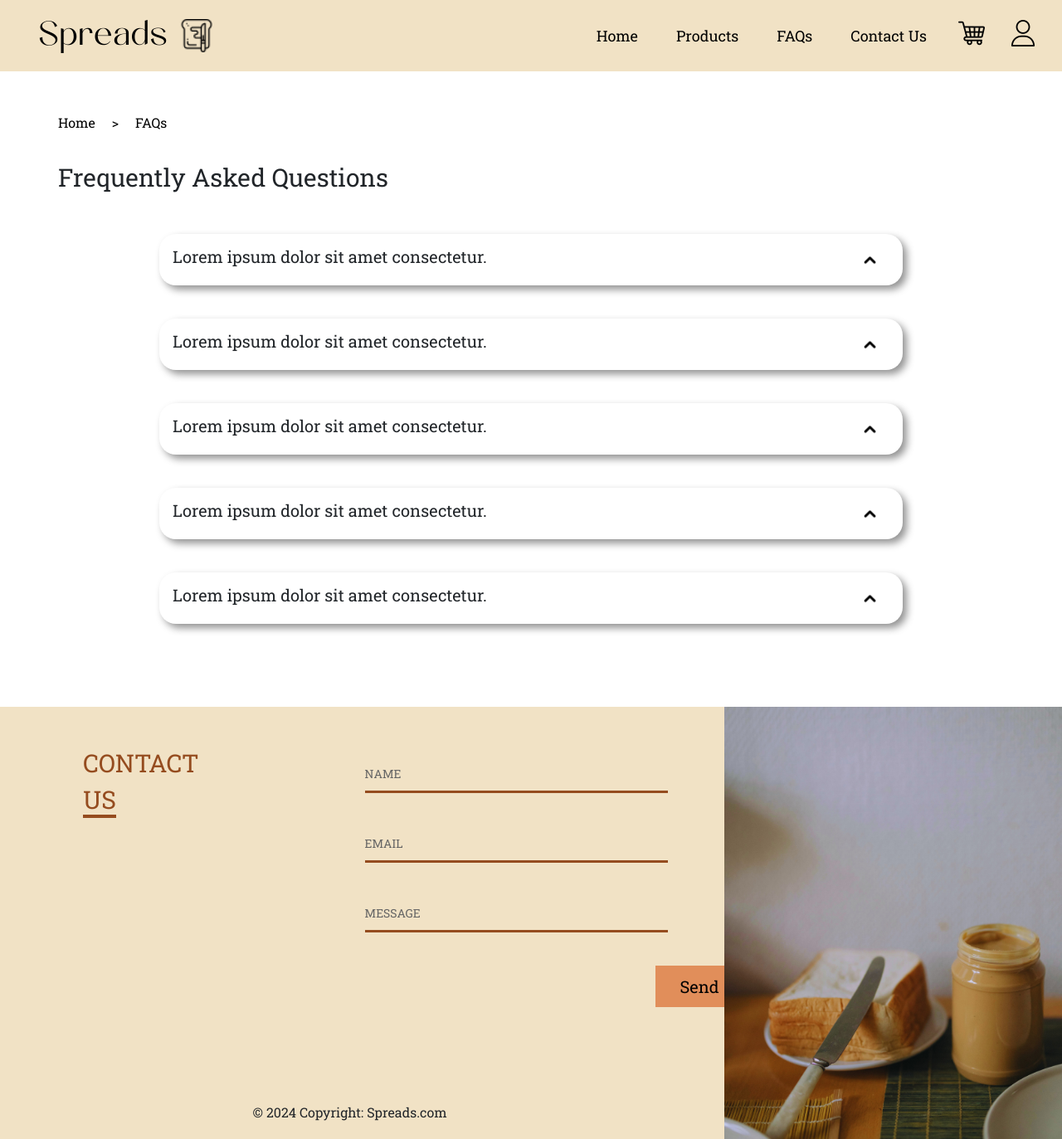
After one commit to Ng312/SSE3308-Web-Project, a PHP site: page /faq.html in a window 1280 px wide. The commit adds this page. Shown: the whole page at 83% size. Run offline with PHP 8.4, Linux system fonts and the light colour scheme.

Commit message:
added 'FAQs' page

```diff
--- /dev/null
+++ b/accordion.js
@@ -0,0 +1,18 @@
+const accordions = document.querySelectorAll('.accordion');
+
+accordions.forEach(accordion => {
+    const arrow = accordion.querySelector('.arrow');
+    const answer = accordion.querySelector('.answer');
+
+    accordion.addEventListener('click', () => {
+
+        if(arrow.classList.contains('active')) {
+            arrow.classList.remove('active');
+            answer.style.maxHeight = null;
+        } else {
+            arrow.classList.add('active');
+            answer.style.maxHeight = answer.scrollHeight + 'px';
+        }
+
+    })
+})
--- /dev/null
+++ b/faq.html
@@ -0,0 +1,128 @@
+<!DOCTYPE html>
+<html lang="en">
+    <head>
+        <title>Product Page</title>
+        <meta charset = "UTF-8">
+        <link rel="stylesheet" href="https://cdn.jsdelivr.net/npm/bootstrap@4.5.3/dist/css/bootstrap.min.css"
+        integrity="sha384-TX8t27EcRE3e/ihU7zmQxVncDAy5uIKz4rEkgIXeMed4M0jlfIDPvg6uqKI2xXr2" crossorigin="anonymous">
+        <link rel="stylesheet" href="faqstyle.css">
+        <link rel="stylesheet" href="sharedstyle.css">
+    </head>
+    <body>
+        <!--Navigation bar-->
+        <div class="container-fluid header-container">
+            <nav class="navbar navbar-expand-md navbar-light">
+                <div class="brand">
+                    <h1>Spreads</h1>
+                    <img class="icon" src="logo.png" alt="jar icon">
+                </div>
+                <button class="navbar-toggler" type="button" data-toggle="collapse" data-target="#main-navigation">
+                    <span class="navbar-toggler-icon"></span>
+                </button>
+                <div class="collapse navbar-collapse" id="main-navigation">
+                    <ul class="navbar-nav ml-auto">
+                        <li class="nav-item"><a class="nav-link" href="index.html">Home</a></li>
+                        <li class="nav-item"><a class="nav-link" href="product.html">Products</a></li>
+                        <li class="nav-item"><a class="nav-link" href="faq.html">FAQs</a></li>
+                        <li class="nav-item"><a class="nav-link" href="#contact-us">Contact Us</a></li>
+                        <li class="nav-item"><a class="cart" href="cart.html"><img src="cart.png" class="avatar"></a></li>
+                        <li class="nav-item"><a class="user" href="profile.html"><img src="user.png" class="avatar"></a></li>
+                    </ul>
+                </div>
+            </nav>
+        </div>
+        <div class = "quick-nav">
+            <a href = "index.html">Home</a>
+            <p>&gt</p>
+            <p>FAQs</p>
+        </div>
+
+        <!--Frequently Asked Questions-->
+        <h2>Frequently Asked Questions</h2>
+        <section class = "faq">
+            <div class="accordion">
+                <div class="question">
+                    <h4>Lorem ipsum dolor sit amet consectetur.</h4>
+                    <img class = "arrow" src = "arrow.png">
+                </div>
+                <div class="answer">
+                    <p>Lorem ipsum dolor sit amet, consectetur adipisicing elit. Ratione modi incidunt doloremque eius recusandae quibusdam nihil beatae laudantium nesciunt praesentium?</p>
+                </div>
+            </div>
+
+            <div class="accordion">
+                <div class="question">
+                    <h4>Lorem ipsum dolor sit amet consectetur.</h4>
+                    <img class = "arrow" src = "arrow.png">
+                </div>
+                <div class="answer">
+                    <p>Lorem ipsum dolor sit amet, consectetur adipisicing elit. Ratione modi incidunt doloremque eius recusandae quibusdam nihil beatae laudantium nesciunt praesentium?</p>
+                </div>
+            </div>
+
+            <div class="accordion">
+                <div class="question">
+                    <h4>Lorem ipsum dolor sit amet consectetur.</h4>
+                    <img class = "arrow" src = "arrow.png">
+                </div>
+                <div class="answer">
+                    <p>Lorem ipsum dolor sit amet, consectetur adipisicing elit. Ratione modi incidunt doloremque eius recusandae quibusdam nihil beatae laudantium nesciunt praesentium?</p>
+                </div>
+            </div>
+
+            <div class="accordion">
+                <div class="question">
+                    <h4>Lorem ipsum dolor sit amet consectetur.</h4>
+                    <img class = "arrow" src = "arrow.png">
+                </div>
+                <div class="answer">
+                    <p>Lorem ipsum dolor sit amet, consectetur adipisicing elit. Ratione modi incidunt doloremque eius recusandae quibusdam nihil beatae laudantium nesciunt praesentium?</p>
+                </div>
+            </div>
+
+            <div class="accordion">
+                <div class="question">
+                    <h4>Lorem ipsum dolor sit amet consectetur.</h4>
+                    <img class = "arrow" src = "arrow.png">
+                </div>
+                <div class="answer">
+                    <p>Lorem ipsum dolor sit amet, consectetur adipisicing elit. Ratione modi incidunt doloremque eius recusandae quibusdam nihil beatae laudantium nesciunt praesentium?</p>
+                </div>
+            </div>
+        </section>
+        <!--Contact form & Footer-->
+        <footer class="bg-body-tertiary text-lg-start" style="background-color: #f1e2c5">
+            <div class="row">
+                <div class="col-8">
+                    <form class="contact-form" method="post" id="contact">
+                        <div class="form-title">
+                            <h5 id = "contact-us">CONTACT</h5>
+                            <h6>US</h6>
+                        </div>
+                        <div class="form-body-item">
+                            <div class="form-group">
+                                <input class="input" placeholder="NAME">
+                                <input class="input" placeholder="EMAIL">
+                                <input class="input" placeholder="MESSAGE">
+                                <button type="submit" form="contact" value="Submit">Send</button>
+                            </div>
+                        </div>
+                    </form>
+                    <div class="copyright text-center">
+                        © 2024 Copyright:
+                        <a class="text-body" href="#index.htm">Spreads.com</a>
+                    </div>
+
+                </div>
+                <div class="col-4">
+                    <img src="form-image.png" alt="spreads image">
+                </div>
+            </div>
+        </footer>
+
+
+<script src="https://code.jquery.com/jquery-3.5.1.min.js" integrity="sha256-9/aliU8dGd2tb6OSsuzixeV4y/faTqgFtohetphbbj0=" crossorigin="anonymous"></script>
+<script src="https://cdn.jsdelivr.net/npm/bootstrap@4.5.3/dist/js/bootstrap.min.js" integrity="sha384-w1Q4orYjBQndcko6MimVbzY0tgp4pWB4lZ7lr30WKz0vr/aWKhXdBNmNb5D92v7s" crossorigin="anonymous"></script>
+<script src="accordion.js"></script>
+</body>
+</html>
--- /dev/null
+++ b/faqstyle.css
@@ -0,0 +1,69 @@
+body{
+    font-family:'RobotoSlab-Regular';
+}
+.quick-nav{
+    display:flex;
+    flex-direction: row;
+    margin-left:70px;
+    transform:translateY(50px);
+    a,p{
+      text-decoration: none;
+      color:black;
+      padding-right:20px;
+    }
+    a:hover{
+      color:#d49d50;
+    }
+}
+h2{
+    font-size:30px;
+    margin: 70px 0 50px 70px;
+}
+
+.accordion {
+    width:70%;
+    padding: 15px 16px;
+    margin-left:auto;
+    margin-right:auto;
+    margin-bottom: 40px;
+    border-radius: 20px;
+    cursor: pointer;
+    background-color: #ffffff;
+    box-shadow: 5px 5px 10px rgb(147, 147, 147);
+    &:hover{
+        background-color: #ecd5a9;
+        transition:0.3s ease-in-out;
+    }
+
+}
+
+.question {
+    display: flex;
+    align-items: center;
+    justify-content: space-between;
+    h4{
+        font-size:20px;
+    }
+}
+
+.arrow{
+    width:15px;
+    margin-right: 16px;
+    transition: transform 0.2s;
+}
+
+.arrow.active {
+    transform: rotate(-180deg);
+}
+
+.answer {
+    line-height: 30px;
+    color: #954c1f;
+    max-height: 0;
+    overflow: hidden;
+    transform: translateY(15px);
+    transition: max-height 0.2s;
+}
+.faq{
+    margin-bottom:100px;
+}
--- a/homestyle.css
+++ b/homestyle.css
@@ -179,7 +179,6 @@ h3{
 
 .card:hover{
   height:450px;
-  transition:0.5s ease-in-out;
   background-color: #ecd5a9;
   transition:0.3s ease-in-out;
 }
--- a/sharedstyle.css
+++ b/sharedstyle.css
@@ -52,7 +52,7 @@ transition: all 0.3s ease;
      width: 100%;
 }
 .nav-link:hover{
-color: #000000;
+
 }
 
 .brand h1 {
```
Also changed, not shown: accordion.html (added, +68 -0 lines), index.html (+6 -6 lines), product.html (+11 -10 lines), script.js (added, +18 -0 lines), arrow.png (added), peanutbutter1.jpg (deleted), peanutbutter2.jpg (deleted). Lines whose indentation alone changed are shown as unchanged.
